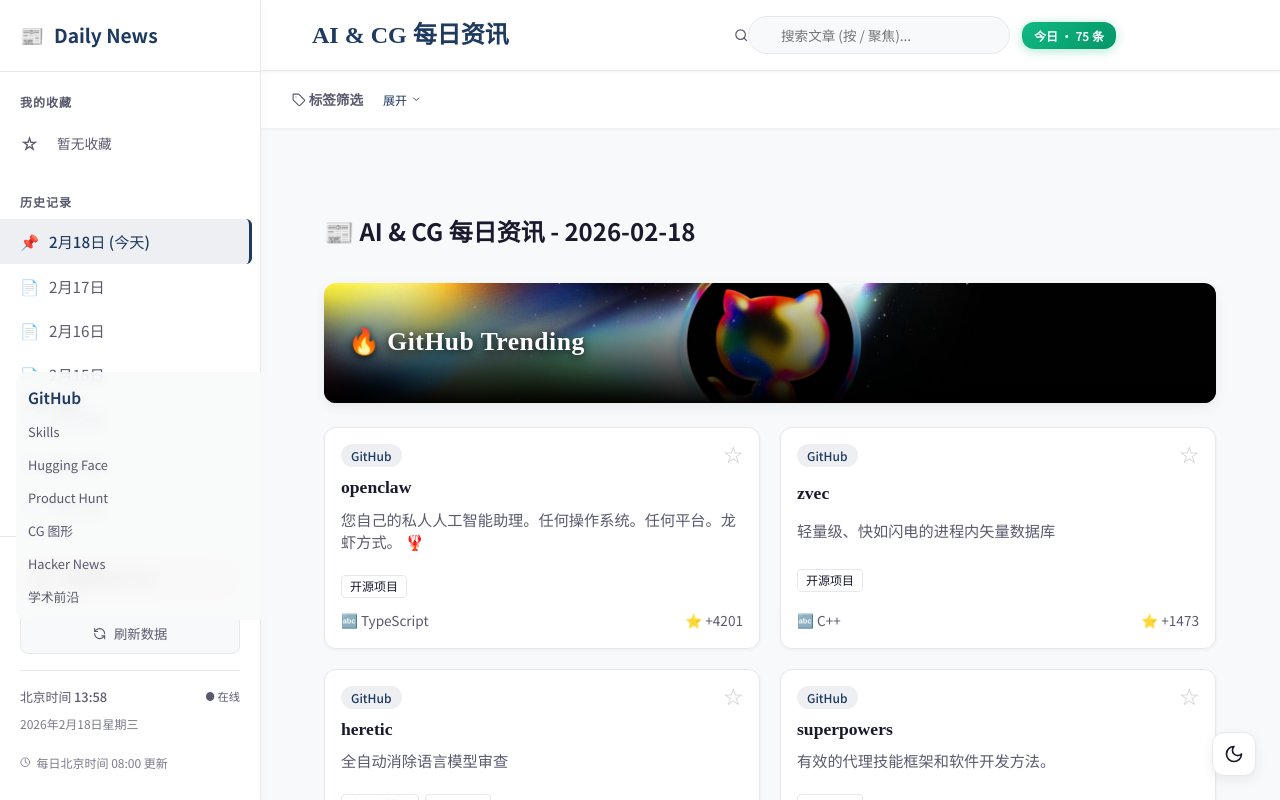
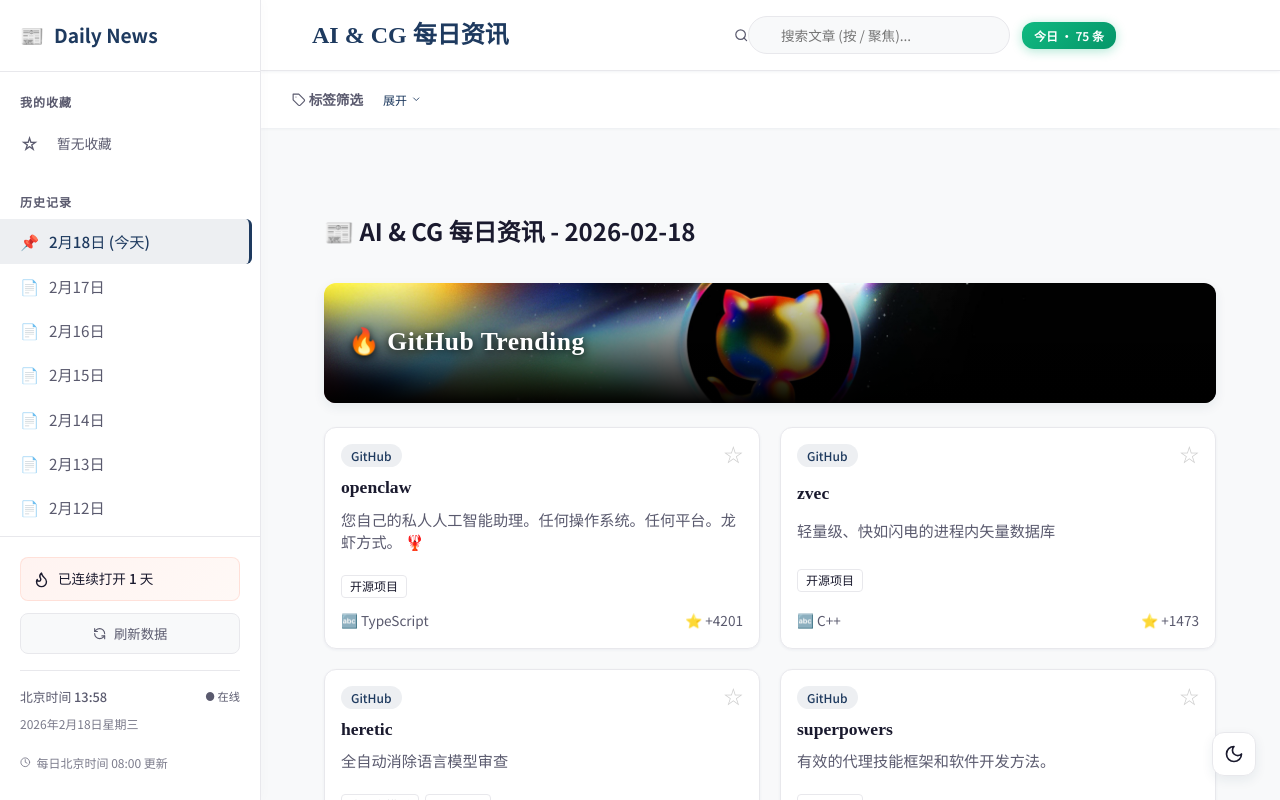
Before and after one commit to zq52xy/AI-CG-NEWS-UPDATE, a website: page website/index.html in a window 1280 px wide. Drawn offline with nearby package versions, Linux system fonts and the light colour scheme; a script that the page names is missing.

Commit message:
Hide section-nav: redundant with tag filter, prevents sidebar overlap, bump CSS v=33

```diff
--- a/website/index.html
+++ b/website/index.html
@@ -24,7 +24,7 @@
     <link
         href="https://fonts.googleapis.com/css2?family=Noto+Sans+SC:wght@400;500;600;700&family=Noto+Serif+SC:wght@400;600;700&display=swap"
         rel="stylesheet">
-    <link rel="stylesheet" href="style.css?v=32">
+    <link rel="stylesheet" href="style.css?v=33">
     <script src="https://cdn.jsdelivr.net/npm/marked/marked.min.js"></script>
     <script src="https://cdn.jsdelivr.net/npm/fuse.js@7.0.0/dist/fuse.min.js"></script>
 </head>
--- a/website/style.css
+++ b/website/style.css
@@ -2632,27 +2632,8 @@
    ================================================ */
 
 .section-nav {
-    position: fixed;
-    left: 16px;
-    bottom: 180px;
-    /* 位于侧边栏底部 meta 信息上方 */
-    z-index: 200;
-    display: flex;
-    flex-direction: column;
-    gap: 6px;
-    width: 228px;
-    /* 侧边栏内宽度 (260px - 2*16px padding) */
-
-    /* 微妙的模糊背景 */
-    padding: 10px 12px;
-    background: var(--section-nav-bg, rgba(248, 249, 250, 0.85));
-    backdrop-filter: blur(8px);
-    -webkit-backdrop-filter: blur(8px);
-    border-radius: 10px;
-
-    /* 入场动画 */
-    animation: fadeInNav 0.5s ease-out forwards;
-    opacity: 0;
+    display: none;
+    /* 已由标签筛选栏取代，避免与侧边栏重叠 */
 }
 
 @keyframes fadeInNav {
```
